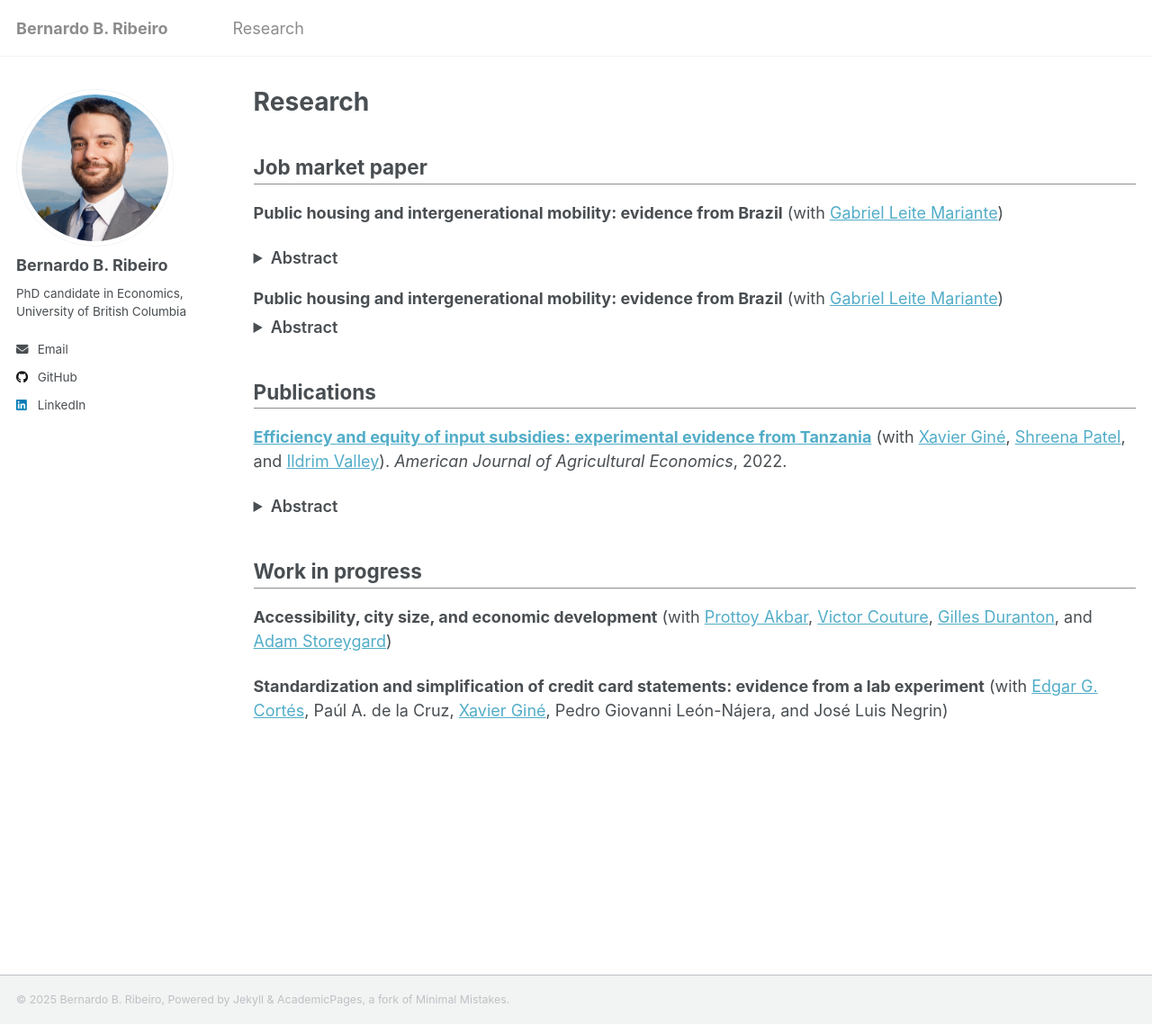
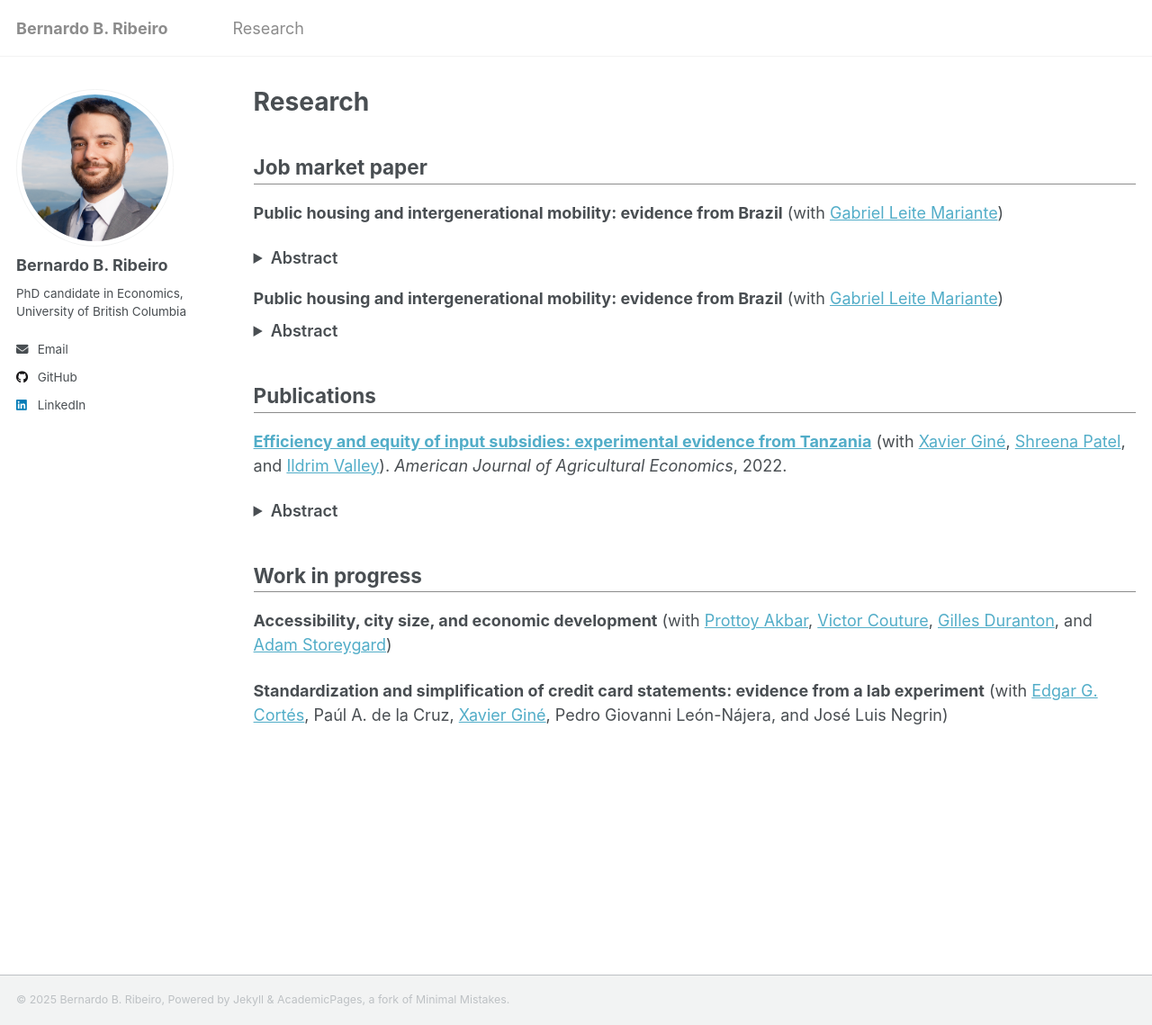
Before and after one commit to bbribeiro/bbribeiro.github.io, a Jekyll site: the page built from _pages/research.md, in a window 1280 px wide and 1139 px high. Shown: the whole window at 90% size. Built offline with Jekyll 4.4.1, drawn with Linux system fonts in a browser that asks for light colours; a script that is not in the unit is left out.

Commit message:
Update main.scss

```diff
--- a/assets/css/main.scss
+++ b/assets/css/main.scss
@@ -50,8 +50,8 @@ h2 {
 }
 
 /* Tighten spacing around paper titles and abstracts */
-.paper-title { margin-bottom: 0.25rem; }
-.paper-title + details.abstract { margin-top: 0; }
+.paper-title { margin-bottom: 0.5rem; }
+.paper-title + details.abstract { margin-top: 0.5rem; }
 
 /* Keep “Abstract” snug with its text */
 details.abstract summary { font-style: normal; font-weight: 600; margin-bottom: 0; cursor: pointer; }
```
